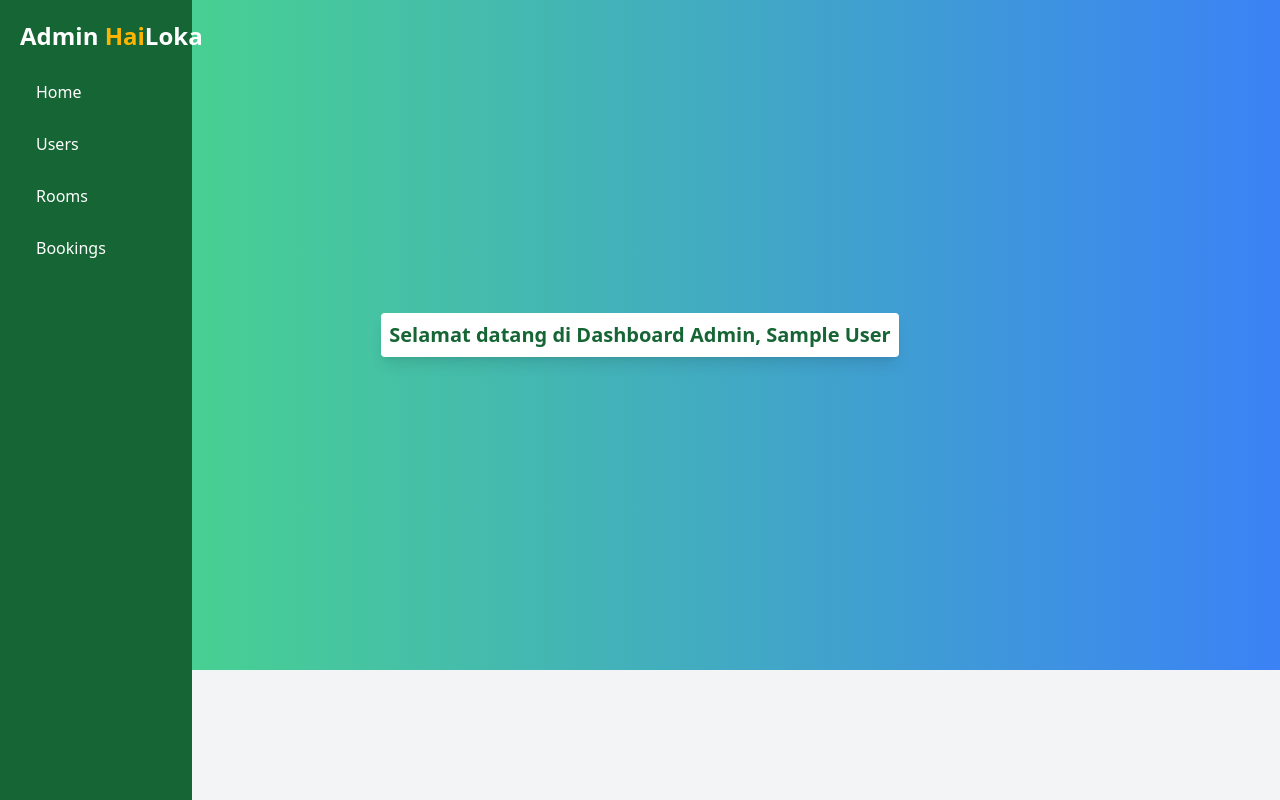
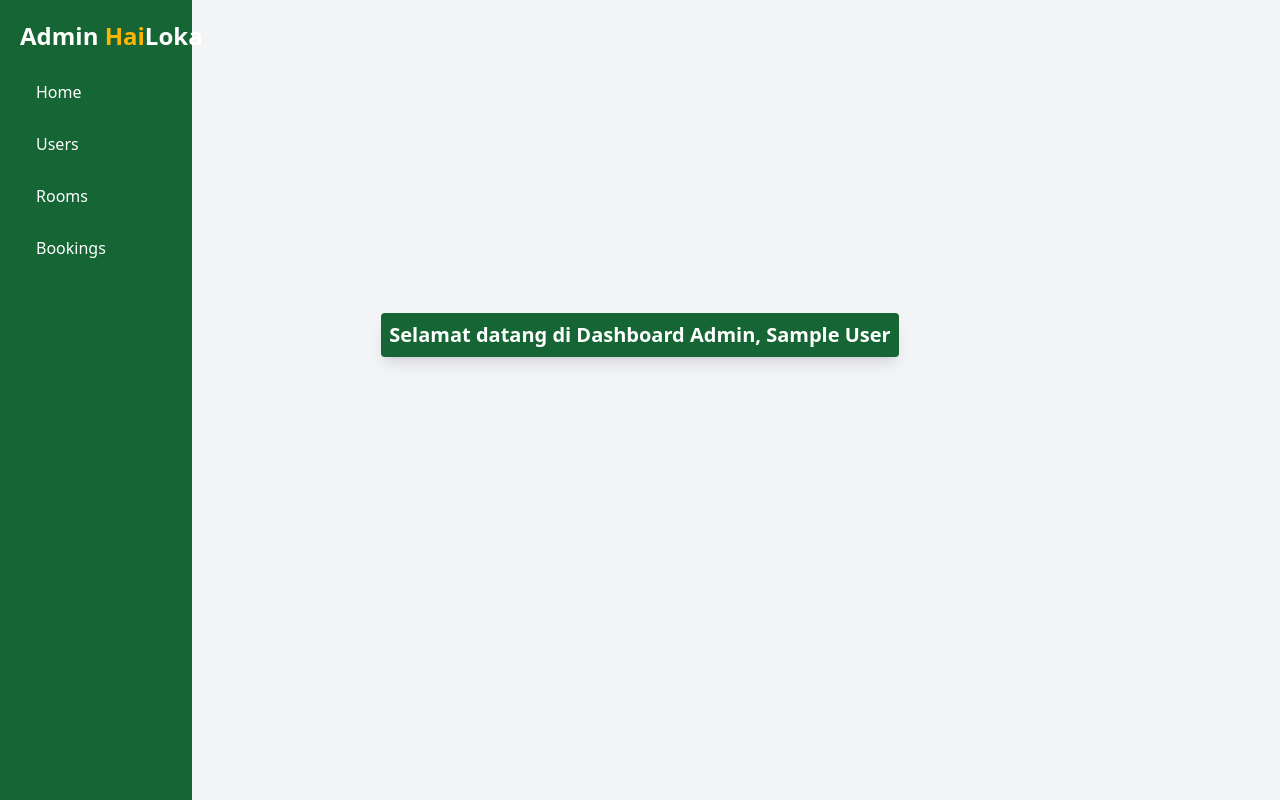
Before and after one commit to GibranAja/karyaSiswa, a PHP site: page /homeAdmin.php in a window 1280 px wide. Run offline with PHP 8.4, Linux system fonts and the light colour scheme; the visitor is signed in with stand-in values (Sample User, id 1); some libraries are stand-ins or nearby versions.

Commit message:
second commit

```diff
--- a/admin/backend/homeAdmin.php
+++ b/admin/backend/homeAdmin.php
@@ -38,8 +38,8 @@ session_start();
     </aside>
 
     <main>
-    <div class="flex justify-center items-center h-[670px] p-5 bg-gradient-to-r from-green-400 to-blue-500">
-        <p class="font-semibold text-xl bg-white text-green-800 p-2 rounded shadow-lg transform hover:scale-110 transition-transform duration-500 ease-in-out">
+    <div class="flex justify-center items-center h-[670px] p-5">
+        <p class="font-semibold text-xl bg-green-800 text-white p-2 rounded shadow-lg transform hover:scale-110 transition-transform duration-500 ease-in-out">
             Selamat datang di Dashboard Admin, <?= $_SESSION['name'] ?>
         </p>
     </div>
```
